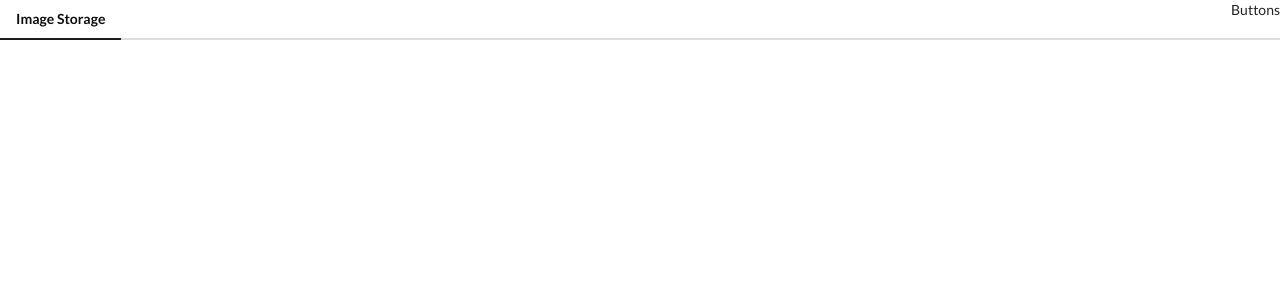
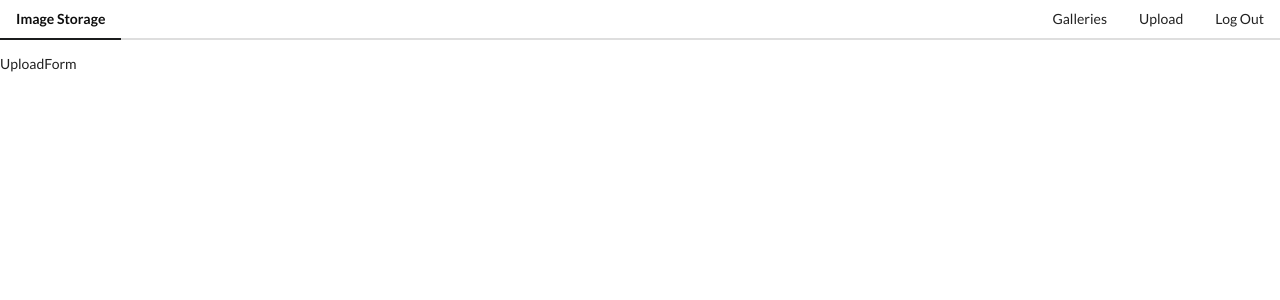
Before and after one commit to jaytees/images-vue, a Vue app: page /upload in a window 1280 px wide. Shown: the top 300 px of the page. Built offline with nearby package versions, Linux system fonts and the light colour scheme; sample sign-in values are in the browser's storage.

Commit message:
vue router set up

```diff
--- a/src/components/AppHeader.vue
+++ b/src/components/AppHeader.vue
@@ -1,12 +1,14 @@
 <template lang="html">
   <div class="ui secondary pointing menu">
-    <a href="/" class="active item">Image Storage</a>
+    <router-link to="/" class="active item">Image Storage</router-link>
 
     <div class="right menu">
-      <div v-if="isLoggedIn">
-        Buttons
+      <div v-if="isLoggedIn" class="horizontal">
+        <router-link to="/" class="item">Galleries</router-link>
+        <router-link to="/upload" class="item">Upload</router-link>
+        <a class="item" @click="logout">Log Out</a>
       </div>
-      <a v-else href="#" class="ui item" @click="login">Login</a>
+      <a v-else class="ui item" @click="login">Login</a>
     </div>
   </div>
 </template>
@@ -16,9 +18,14 @@
 
 export default {
   name: 'AppHeader',
-  methods: mapActions(['login']),
+  methods: mapActions(['login', 'logout']),
   computed: mapGetters(['isLoggedIn']),
 };
 </script>
 
-<style lang="css" scoped></style>
+<style lang="css" scoped>
+.horizontal {
+  display: flex;
+  flex-direction: row;
+}
+</style>
--- /dev/null
+++ b/src/components/ImageList.vue
@@ -0,0 +1,13 @@
+<template lang="html">
+  <div>
+    ImageList
+  </div>
+</template>
+
+<script>
+export default {
+  name: 'ImageList',
+};
+</script>
+
+<style lang="css" scoped></style>
--- /dev/null
+++ b/src/components/UploadForm.vue
@@ -0,0 +1,13 @@
+<template lang="html">
+  <div>
+    UploadForm
+  </div>
+</template>
+
+<script>
+export default {
+  name: 'UploadForm',
+};
+</script>
+
+<style lang="css" scoped></style>
--- a/src/store/modules/auth.js
+++ b/src/store/modules/auth.js
@@ -1,5 +1,6 @@
 import qs from 'qs';
 import api from '../../helpers/imgur';
+import { router } from '../../main';
 
 const state = {
   token: localStorage.getItem('imgur_token') || null,
@@ -23,9 +24,13 @@
     const { access_token } = qs.parse(hash.replace('#', ''));
     commit('setToken', access_token);
     localStorage.setItem('imgur_token', access_token);
+
+    // redirect
+    router.push('/');
   },
   logout: ({ commit }) => {
     commit('setToken', null);
+    localStorage.removeItem('imgur_token');
   },
 };
 
```
Also changed, not shown: src/main.js (+11 -1 lines).
